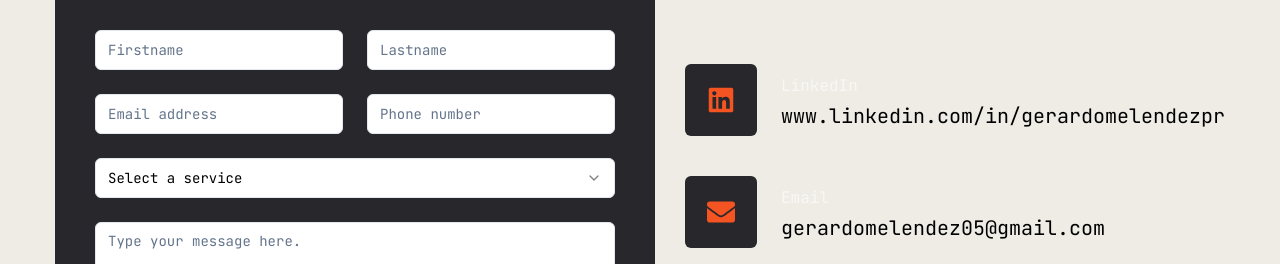
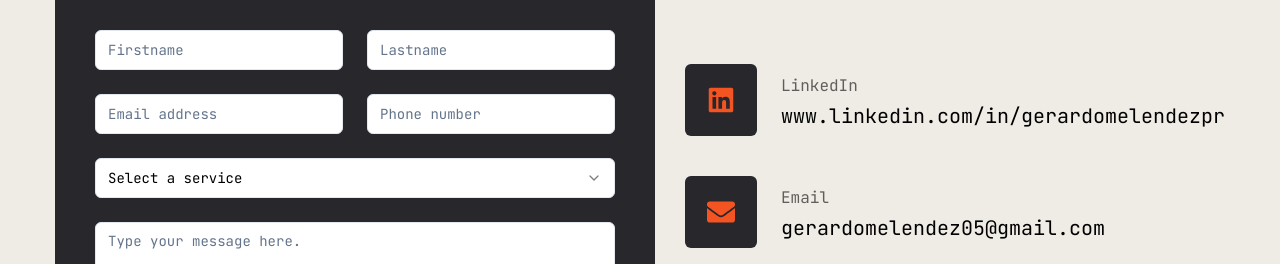
Before and after one commit to gemelendezpr/landing-page, a Next.js app: page /contact in a window 1280 px wide. Shown: the part 354-618 px from the top of the page. Built offline with nearby package versions, Linux system fonts and the light colour scheme.

Commit message:
style color change in contact socials text

```diff
--- a/app/contact/page.jsx
+++ b/app/contact/page.jsx
@@ -116,7 +116,7 @@ const Contact = () => {
                 value={formData.message}
                 onChange={handleChange}
               />
-              <Button type="submit" size="md" className="max-w-40">
+              <Button className="bg-custom-background text-white max-w-40" type="submit" size="md">
                 Send message
               </Button>
             </form>
@@ -130,7 +130,7 @@ const Contact = () => {
                       <div className="text-[28px]">{item.icon}</div>
                     </div>
                     <div className="flex-1">
-                      <p className="text-white/60">{item.title}</p>
+                      <p className="text-black/60">{item.title}</p>
                       <h3 className="text-xl">{item.description}</h3>
                     </div>
                   </li>
```
